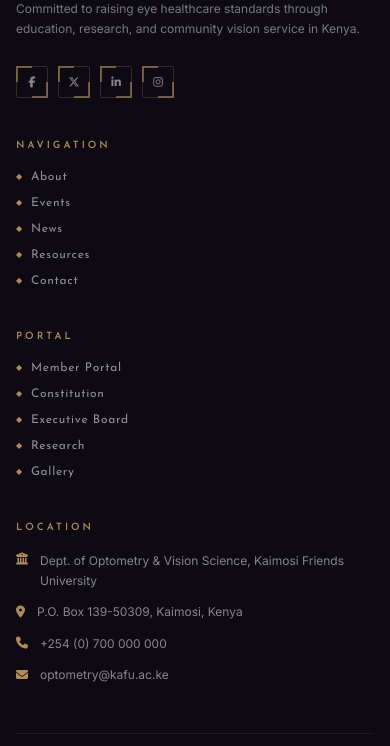
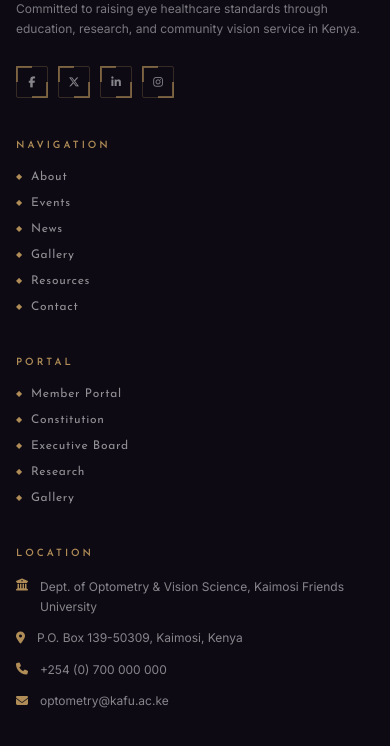
Before and after one commit to zachariahbioto3-sketch/hh, a Django app: page /alumni/ in a window 390 px wide. Shown: the part 1145-1891 px from the top of the page. Run offline with Django 5.2, Linux system fonts and the light colour scheme.

Commit message:
nav: add Gallery link (desktop, mobile drawer, footer)

```diff
--- a/templates/base.html
+++ b/templates/base.html
@@ -188,6 +188,7 @@
         <a href="{% url 'pages:about' %}" class="nav-link text-white/80 hover:text-white transition uppercase">About</a>
         <a href="{% url 'events:list' %}" class="nav-link text-white/80 hover:text-white transition uppercase">Events</a>
         <a href="{% url 'news:list' %}" class="nav-link text-white/80 hover:text-white transition uppercase">News</a>
+        <a href="{% url 'gallery:list' %}" class="nav-link text-white/80 hover:text-white transition uppercase">Gallery</a>
         <a href="{% url 'resources:list' %}" class="nav-link text-white/80 hover:text-white transition uppercase">Resources</a>
         <a href="{% url 'pages:contact' %}" class="nav-link text-white/80 hover:text-white transition uppercase">Contact</a>
       </nav>
@@ -243,6 +244,9 @@
           </a>
           <a href="{% url 'news:list' %}" class="px-4 py-3 uppercase text-white/80 hover:text-artAccentL hover:bg-artPurple/10 transition flex items-center justify-between rounded-sm">
             News <i class="fa-solid fa-chevron-right text-[10px] text-artAccent"></i>
+          </a>
+          <a href="{% url 'gallery:list' %}" class="px-4 py-3 uppercase text-white/80 hover:text-artAccentL hover:bg-artPurple/10 transition flex items-center justify-between rounded-sm">
+            Gallery <i class="fa-solid fa-chevron-right text-[10px] text-artAccent"></i>
           </a>
           <a href="{% url 'resources:list' %}" class="px-4 py-3 uppercase text-white/80 hover:text-artAccentL hover:bg-artPurple/10 transition flex items-center justify-between rounded-sm">
             Resources <i class="fa-solid fa-chevron-right text-[10px] text-artAccent"></i>
@@ -441,6 +445,7 @@
             <li><a href="{% url 'pages:about' %}" class="hover:text-artAccentL transition flex items-center gap-2"><span class="text-artAccent text-[8px]">&#9670;</span> About</a></li>
             <li><a href="{% url 'events:list' %}" class="hover:text-artAccentL transition flex items-center gap-2"><span class="text-artAccent text-[8px]">&#9670;</span> Events</a></li>
             <li><a href="{% url 'news:list' %}" class="hover:text-artAccentL transition flex items-center gap-2"><span class="text-artAccent text-[8px]">&#9670;</span> News</a></li>
+            <li><a href="{% url 'gallery:list' %}" class="hover:text-artAccentL transition flex items-center gap-2"><span class="text-artAccent text-[8px]">&#9670;</span> Gallery</a></li>
             <li><a href="{% url 'resources:list' %}" class="hover:text-artAccentL transition flex items-center gap-2"><span class="text-artAccent text-[8px]">&#9670;</span> Resources</a></li>
             <li><a href="{% url 'pages:contact' %}" class="hover:text-artAccentL transition flex items-center gap-2"><span class="text-artAccent text-[8px]">&#9670;</span> Contact</a></li>
           </ul>
```
